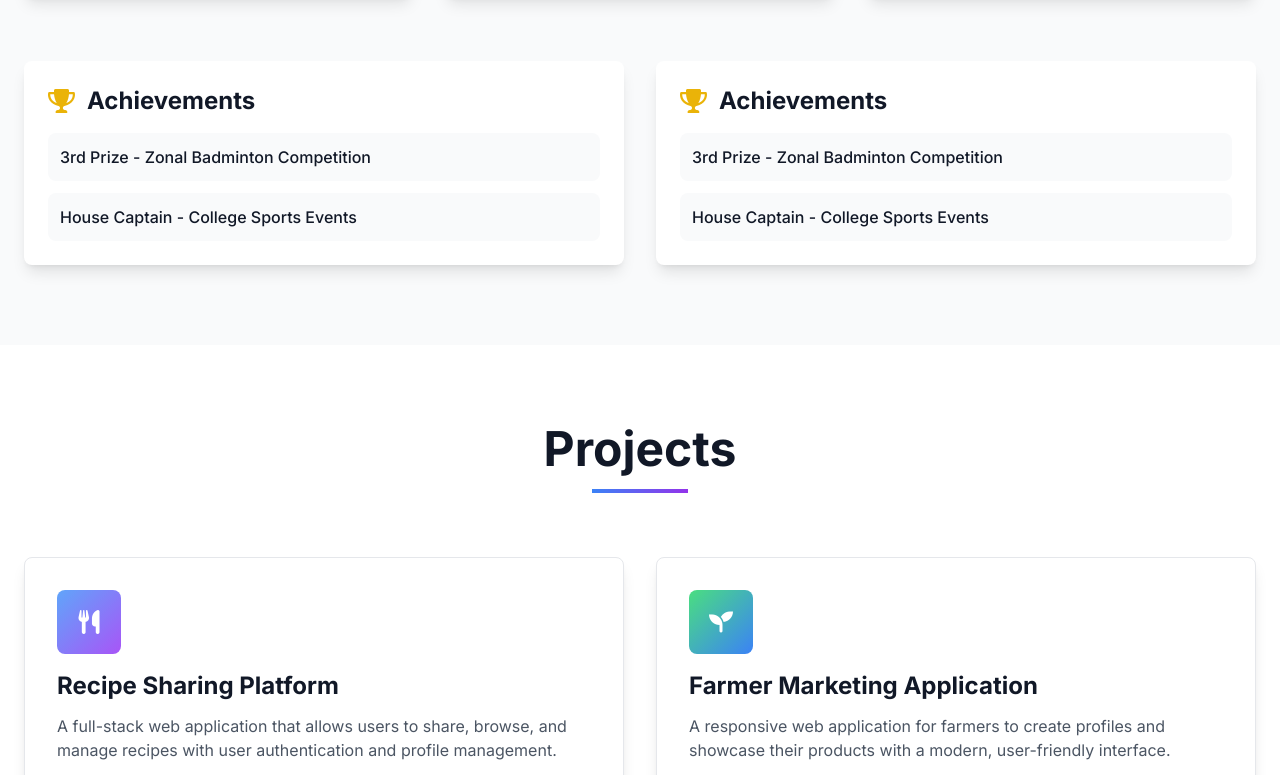
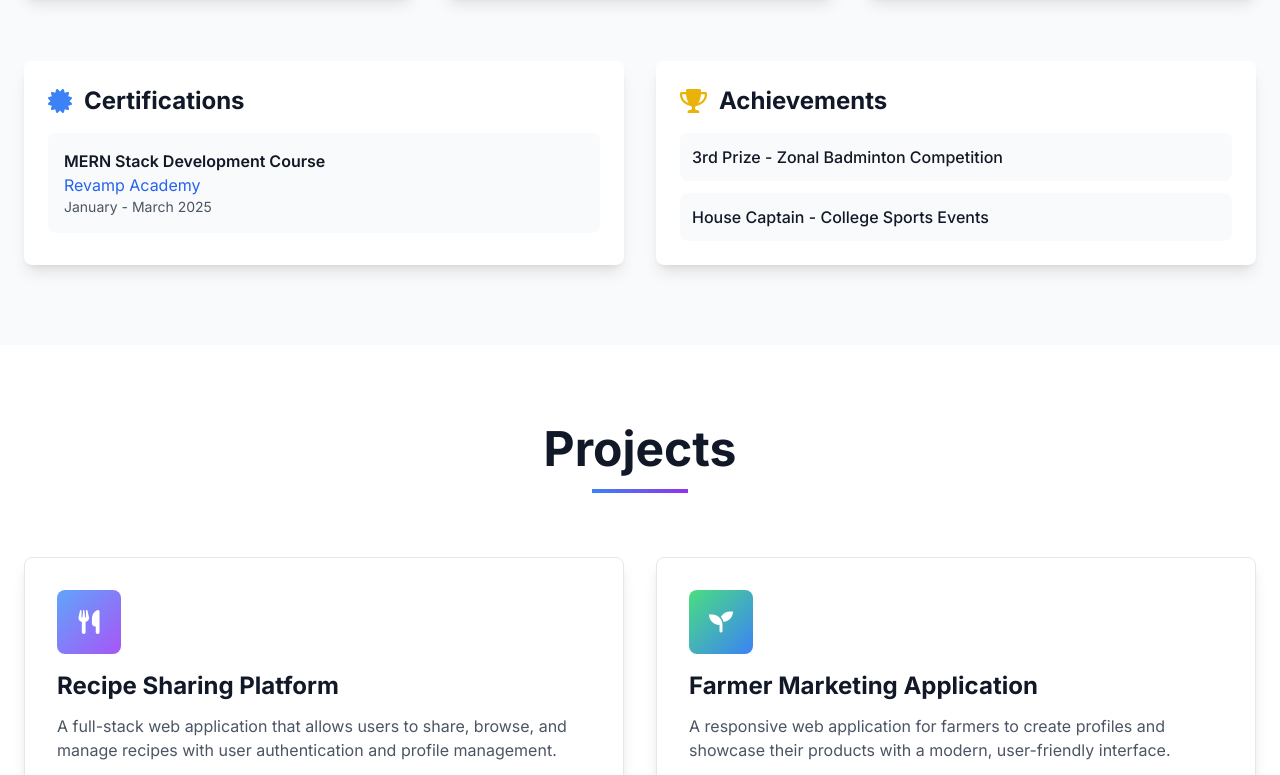
Before and after one commit to mrharrison28/Dev_portfolio, a plain HTML site: page index.html in a window 1280 px wide. Shown: the part 2779-3554 px from the top of the page. Drawn offline with nearby package versions, Linux system fonts and the light colour scheme.

Commit message:
first commit

```diff
--- a/index.html
+++ b/index.html
@@ -327,15 +327,14 @@
             <div class="mt-16 grid md:grid-cols-2 gap-8">
                 <div class="card-hover bg-white dark:bg-gray-800 p-6 rounded-lg shadow-lg fade-in hover:shadow-xl dark:hover:shadow-2xl">
                     <h3 class="text-2xl font-bold mb-4 text-gray-900 dark:text-white flex items-center">
-                        <i class="fas fa-trophy text-yellow-500 mr-3"></i>Achievements
+                        <i class="fas fa-certificate text-blue-500 mr-3"></i>Certifications
                     </h3>
                     <div class="space-y-3">
-                        <div class="bg-gray-50 dark:bg-gray-700 p-3 rounded-lg">
-                            <p class="text-gray-900 dark:text-white font-medium">3rd Prize - Zonal Badminton Competition</p>
-                        </div>
-                        <div class="bg-gray-50 dark:bg-gray-700 p-3 rounded-lg">
-                            <p class="text-gray-900 dark:text-white font-medium">House Captain - College Sports Events</p>
-                        </div>
+                        <div class="bg-gray-50 dark:bg-gray-700 p-4 rounded-lg">
+                        <h4 class="font-semibold text-gray-900 dark:text-white">MERN Stack Development Course</h4>
+                        <p class="text-blue-600 dark:text-blue-400">Revamp Academy</p>
+                        <p class="text-gray-600 dark:text-gray-300 text-sm">January - March 2025</p>
+                    </div>
                     </div>
 
                 </div>
```
